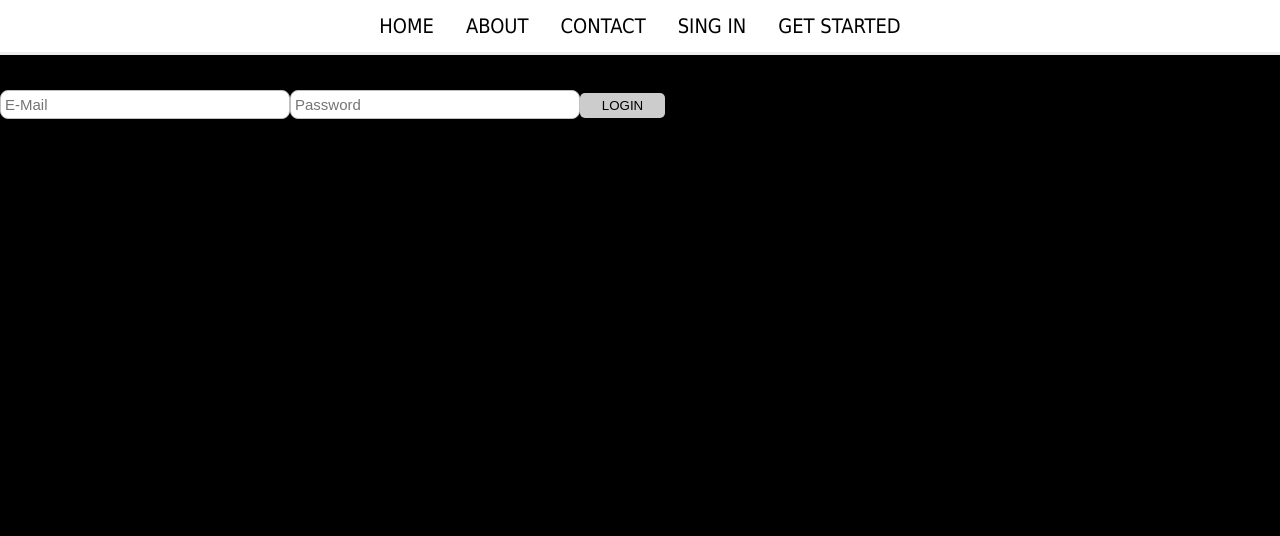
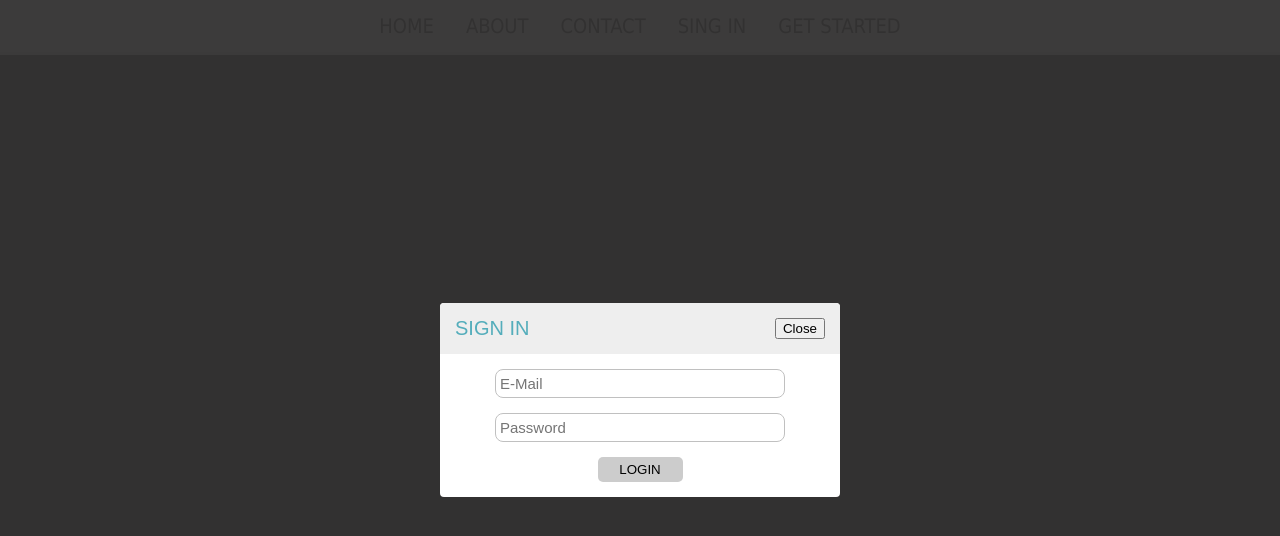
Before and after one commit to JuCaMoBa/E-Learning-App, a React (Create React App) app: page /modalsignin in a window 1280 px wide. Shown: the top 536 px of the page. Built offline with nearby package versions, Linux system fonts and the light colour scheme.

Commit message:
Refactor modal Sing In

```diff
--- a/src/components/form.js
+++ b/src/components/form.js
@@ -3,7 +3,6 @@ import "../styles/form.scss";
 
 export default function Form() {
   return (
-    <div>
     <form>
       <input className="email" type="email" placeholder="E-Mail" />
       <input className="password" type="password" placeholder="Password" />
@@ -11,6 +10,5 @@ export default function Form() {
         LOGIN
       </button>
     </form>
-    </div>
   );
 }
--- a/src/components/modalsignin.js
+++ b/src/components/modalsignin.js
@@ -1,12 +1,23 @@
 import React from "react";
+import { Link } from "react-router-dom";
 import "../styles/modalsingin.scss";
-import Form from "./form";
+import Form from "../components/form";
 
 function Modalsignin() {
   return (
-    <div className="Modal">
-      <div className="Modal__container">
-        <Form />
+    <div className="modal">
+      <div className="modal__container">
+        <div className="modal__top">
+          <div className="modal__title">SIGN IN</div>
+          <Link className="modal__close" to="/">
+            <button type="button">
+              <span>Close</span>
+            </button>
+          </Link>
+        </div>
+        <div className="modal__content">
+          <Form />
+        </div>
       </div>
     </div>
   );
```
Lines whose indentation alone changed are shown as unchanged.
